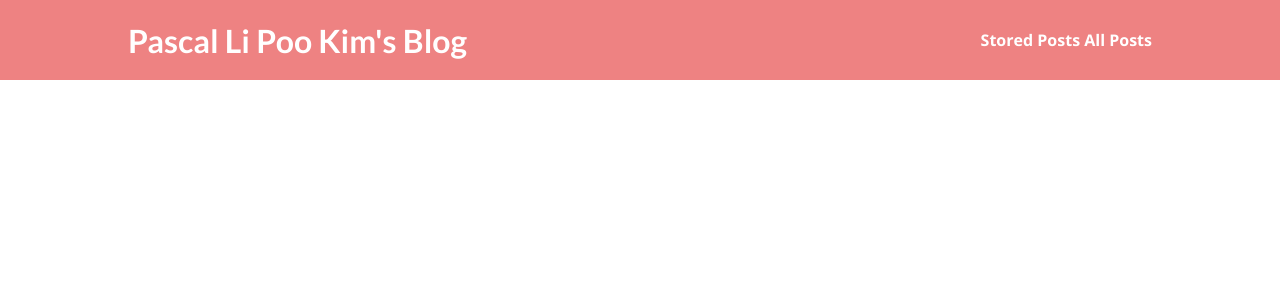
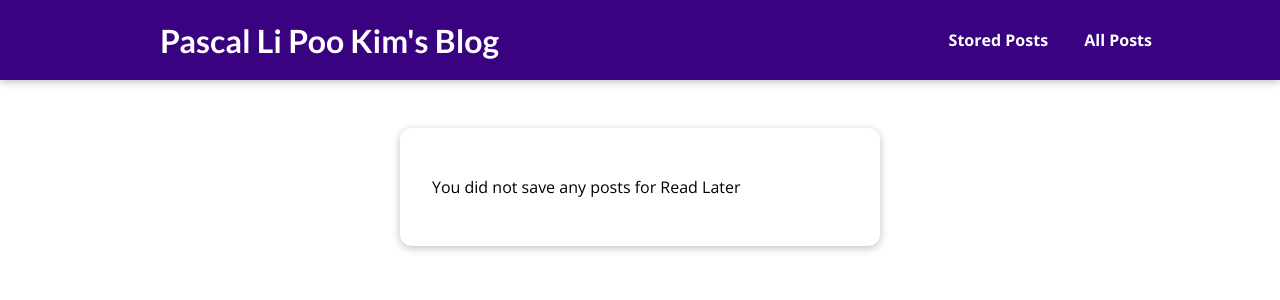
Before and after one commit to PascalLiPooKim/django-project-building-a-blog, a Django app: page /read-later in a window 1280 px wide. Shown: the top 300 px of the page. Run offline with Django 4.2, Linux system fonts and the light colour scheme.

Commit message:
style read later page

```diff
--- /dev/null
+++ b/my_site/blog/static/blog/stored-posts.css
@@ -0,0 +1,48 @@
+#main-navigation {
+    background-color: #390281;
+    box-shadow: 0 2px 8px rgba(0, 0, 0, 0.25);
+  }
+
+  #stored-posts {
+    margin: 8rem auto 3rem auto;
+    padding: 2rem;
+    border-radius: 12px;
+    box-shadow: 0 2px 8px rgba(0, 0, 0, 0.25);
+    background-color: white;
+    width: 90%;
+    max-width: 30rem;
+  }
+
+  #stored-posts ul {
+    list-style: none;
+    margin: 0;
+    padding: 0;
+  }
+
+  #stored-posts li {
+    margin: 1rem 0;
+  }
+
+  #stored-posts a {
+    display: block;
+    padding: 1rem;
+    width: 100%;
+    text-decoration: none;
+    border: 1px solid #ccc;
+    color: #1b1b1b;
+    font-weight: bold;
+    text-align: center;
+    font-family:cursive;
+  }
+
+  #stored-posts a:hover,
+  #stored-posts a:active {
+    background-color: #ccc;
+  }
+
+#stored-posts img {
+    border-radius: 50%;
+    width: 15rem;
+    height: 15rem;
+    margin-top: 20px;
+}
--- a/my_site/blog/templates/blog/stored-posts.html
+++ b/my_site/blog/templates/blog/stored-posts.html
@@ -1,17 +1,31 @@
 {% extends "base.html"%}
+{% load static %}
 
 {% block title %}
     My Stored Posts
 {% endblock %}
 
+{% block css_files %}
+    <link rel="stylesheet" href="{% static "blog/stored-posts.css" %}" >
+{% endblock %}
+
 {% block content %}
-    <section>
-        {% if not has_post %}
+    <section id="stored-posts">
+        {% if not has_posts %}
             <p>You did not save any posts for Read Later</p>
         {% endif %}
         <ul>
             {% for post in posts %}
-                <li><a href="{% url "post-detail-page"  post.slug %}">{{ post.title }}</a></li>
+                <li>
+                    <a href="{% url "post-detail-page"  post.slug %}">
+                        {{ post.title }}
+                        <div>
+                            <img src="{{ post.image.url }}" alt="{{ post.title }}"/>
+                        </div>
+
+                    </a>
+
+                </li>
             {% endfor %}
         </ul>
     </section>
--- a/my_site/static/app.css
+++ b/my_site/static/app.css
@@ -36,6 +36,7 @@
 text-decoration: none;
 color: white;
 font-weight: bold;
+margin-left: 2rem;
 }
 
 #main-navigation a:hover,
```
Also changed, not shown: my_site/db.sqlite3.
